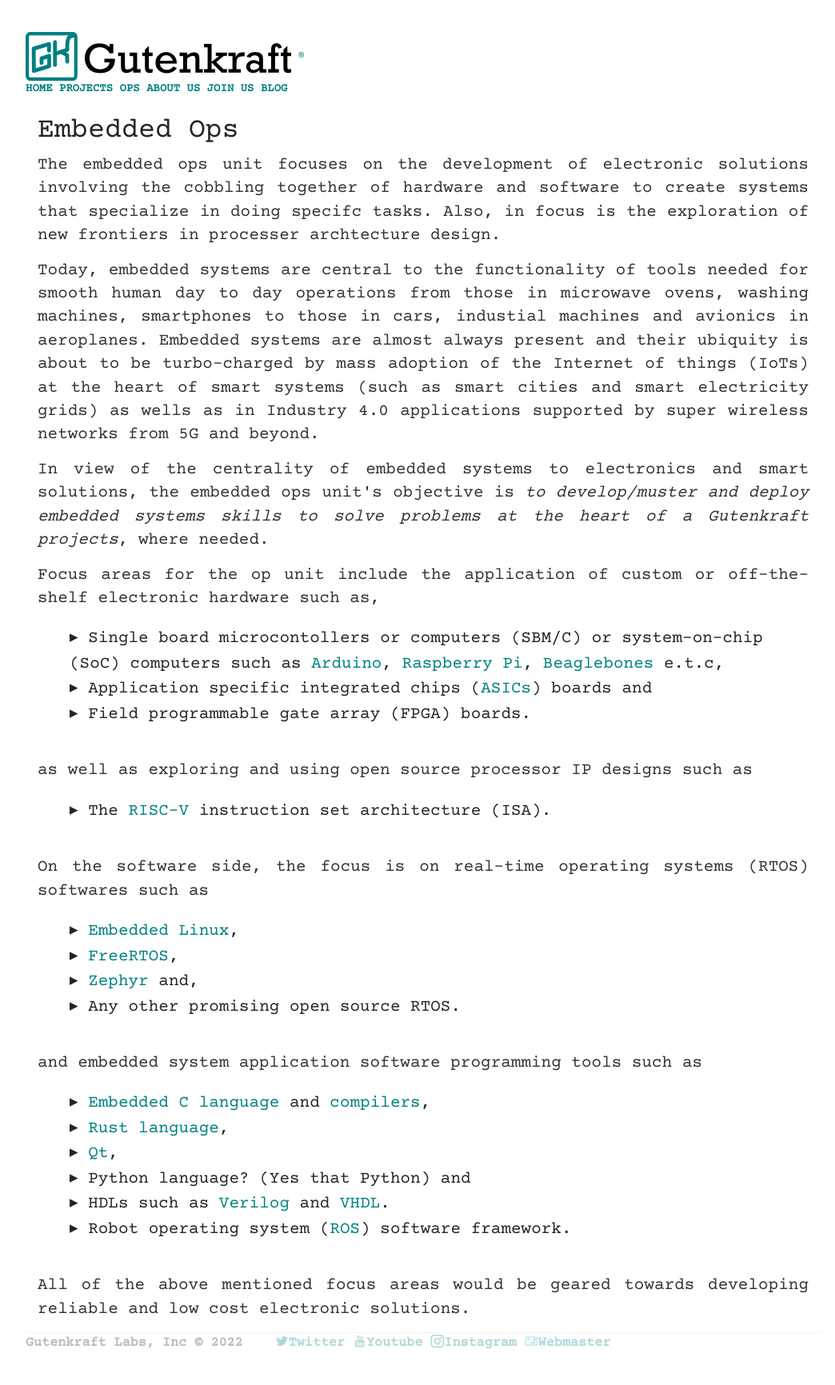
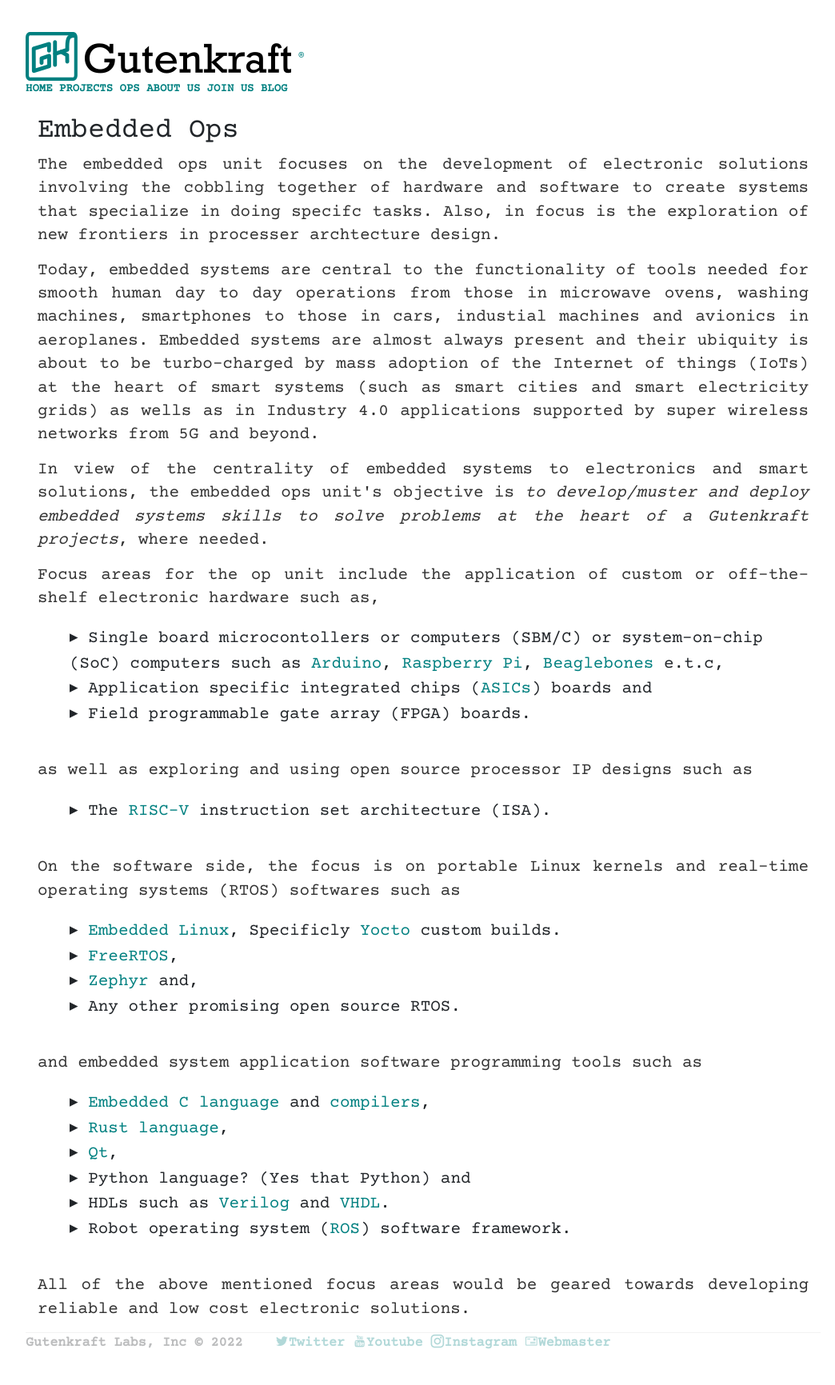
Before and after one commit to oferonmi/datafilik.github.io, a Jekyll site: the page built from ops/embed_op/index.html, in a window 1280 px wide. Shown: the whole page at 80% size, without its empty margins (111-1155 px from the left). Built offline with Jekyll 4.4.1, drawn with Linux system fonts in a browser that asks for light colours; some web fonts are replaced.

Commit message:
content update

```diff
--- a/ops/embed_op/index.html
+++ b/ops/embed_op/index.html
@@ -48,12 +48,12 @@ title: Gutenkraft - Embedded Ops
 
 
     <p align="justify">
-        On the software side, the focus is on real-time operating systems (RTOS) softwares such as
+        On the software side, the focus is on portable Linux kernels and real-time operating systems (RTOS) softwares such as
     </p>
 
     <ul class = "embedtools">
         <li>
-            &rtrif; <a href="https://elinux.org/Main_Page" target="_blank">Embedded Linux</a>,
+            &rtrif; <a href="https://elinux.org/Main_Page" target="_blank">Embedded Linux</a>, Specificly <a href="https://en.wikipedia.org/wiki/Yocto_Project" target="_blank">Yocto</a> custom builds.
         </li>
         <li>
             &rtrif; <a href="https://en.wikipedia.org/wiki/FreeRTOS" target="_blank">FreeRTOS</a>,
```
